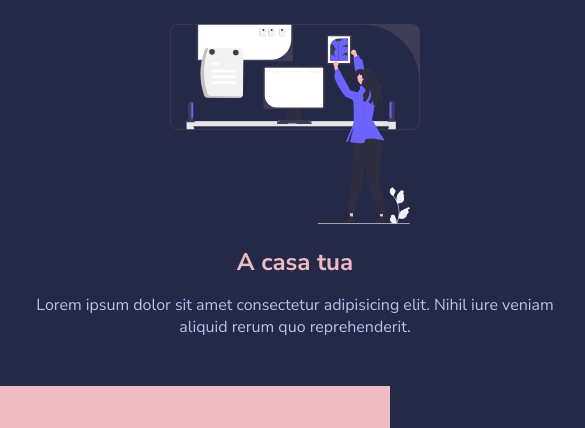
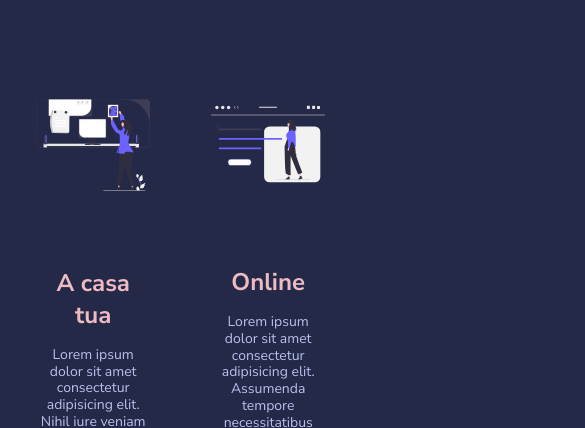
Before and after one commit to matteo-didone/html-css-resp-wannabe, a plain HTML site: page index.html in a window 390 px wide. Shown: the part 209-637 px from the top of the page, 585 px wide, since content can reach past the window. Drawn offline with Linux system fonts and the light colour scheme.

Commit message:
First attempt at creating a general tablet layout

```diff
--- a/css/style.css
+++ b/css/style.css
@@ -127,3 +127,59 @@ img {
 /************************************************
     SOLUZIONE RESPONSIVE
  ************************************************/
+
+/*Tablet*/
+@media screen and (max-width: 768px)
+{
+    body
+    {
+        display: flex;
+        flex-direction: column;
+        align-items: center;
+    }
+
+    header
+    {
+        width: 100%;
+        text-align: center;
+    }
+
+
+    .container
+    {
+        display: flex;
+        flex-direction: column;
+        align-items: center;
+        text-align: center;
+        width: 100%;
+        margin-top: 0px;
+    }
+
+    .row
+    {
+        display: flex;
+        flex-wrap: wrap;
+        justify-content: center;
+        flex-direction: row;
+        align-items: center;
+    }
+
+    .card
+    {
+        width: 80%;
+        margin: 20px 0;
+    }
+
+    .text
+    {
+        font-size: 14px; /*reduce font size*/
+        line-height: 1.2; /*reduce line height*/
+        margin-bottom: 10px; /*reduce margin bottom*/
+    }
+}
+
+/*Mobile*/
+@media screen and (max-width: 480px)
+{
+
+}
```
